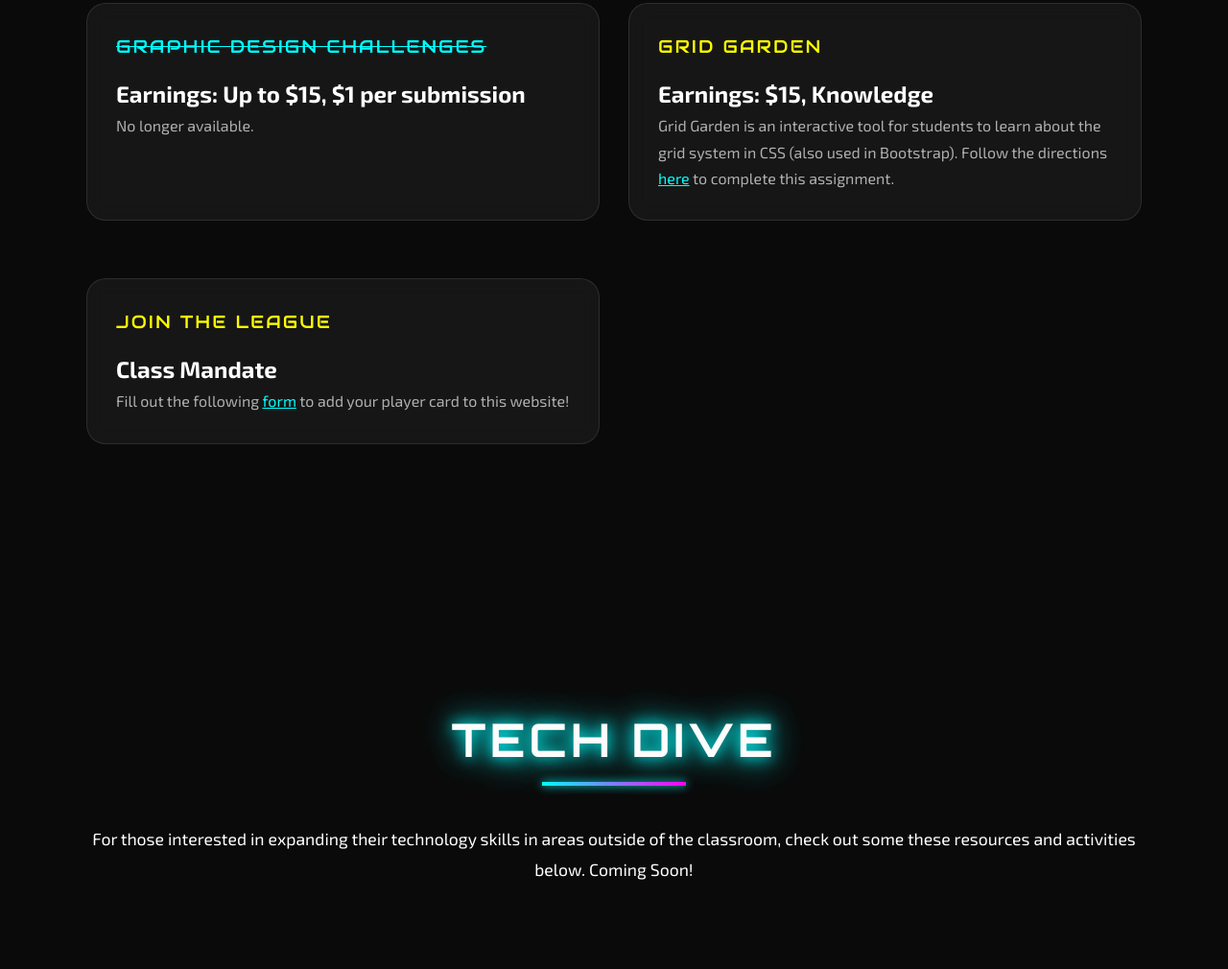
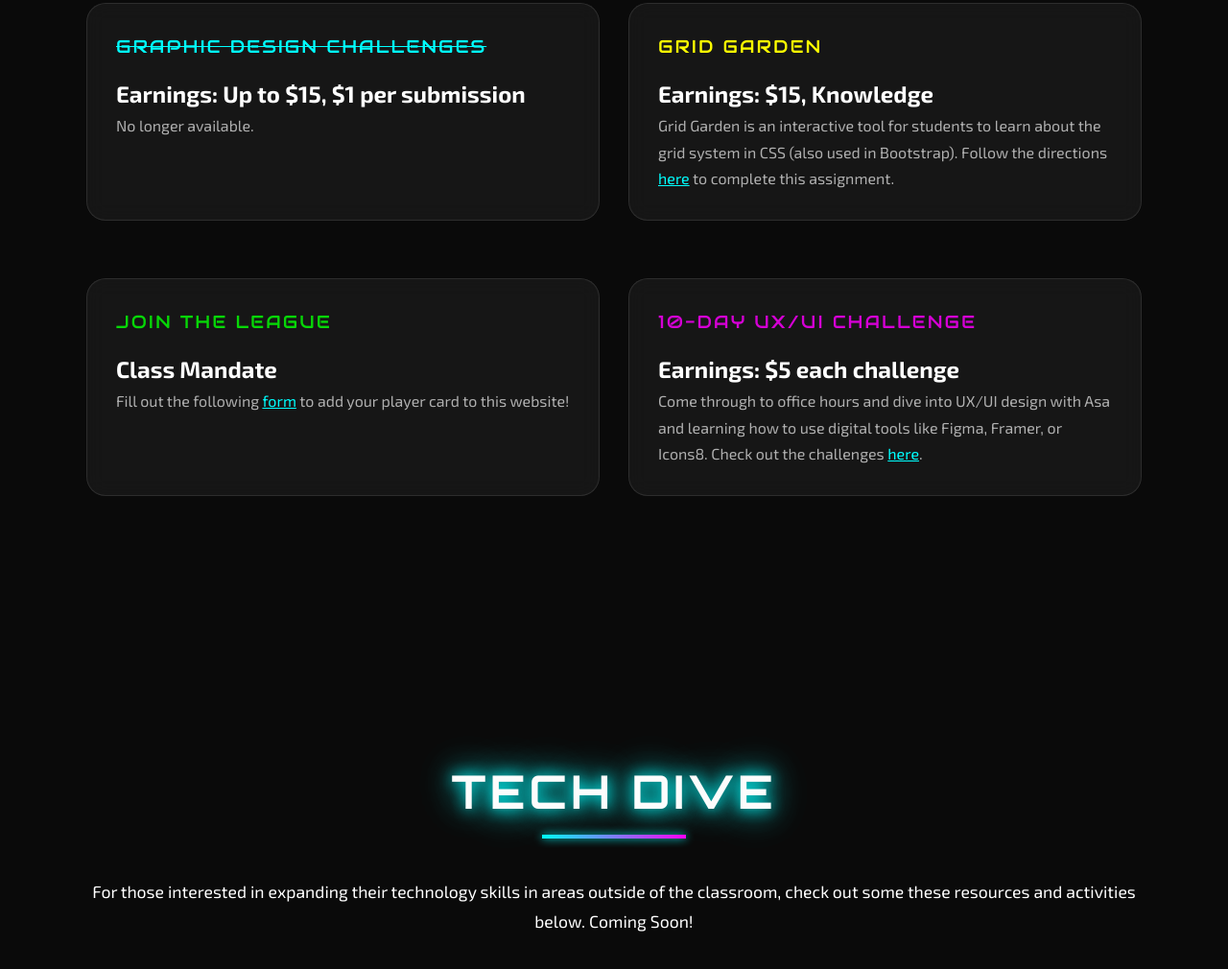
Before and after one commit to iversonruffin/iversonruffin.github.io, a plain HTML site: page index.html in a window 1280 px wide. Shown: the part 2929-3939 px from the top of the page at 96% size. Drawn offline with nearby package versions, Linux system fonts and the light colour scheme.

Commit message:
changed colors

```diff
--- a/css/tooplate-neural-style.css
+++ b/css/tooplate-neural-style.css
@@ -23,6 +23,7 @@ https://www.tooplate.com/view/2139-neural-portfolio
             --bg-glass: rgba(255, 255, 255, 0.05);
             --text-primary: #ffffff;
             --text-secondary: #b0b0b0;
+
         }
 
         body {
--- a/index.html
+++ b/index.html
@@ -194,10 +194,20 @@
             </div>
 
             <div class="glass-card project-card">
-                <h3 style="color: var(--accent);">Join the League</h3>
+                <h3 style="color: rgb(7, 215, 7);">Join the League</h3>
                 <h2>Class Mandate</h2>
                 <p style="color: var(--text-secondary);">
                     Fill out the following <a href="https://forms.gle/5hSiY1QFom7XonQh7">form</a> to add your player card to this website!
+            </div>
+
+            <div class="glass-card project-card">
+                <h3 style="color: rgb(213, 0, 213);">10-Day UX/UI Challenge</h3>
+                <h2>Earnings: $5 each challenge</h2>
+                <p style="color: var(--text-secondary);">
+                    Come through to office hours and dive into UX/UI design with Asa and learning how to use
+                    digital tools like Figma, Framer, or Icons8. Check out the challenges <a href="https://docs.google.com/document/d/1BBl2fyf76igbkRfgewLA-h3GFhlFVFxd7YxB2uo6EPA/edit?usp=sharing">here</a>.
+                </p>
+
             </div>
 
         </div>
```
